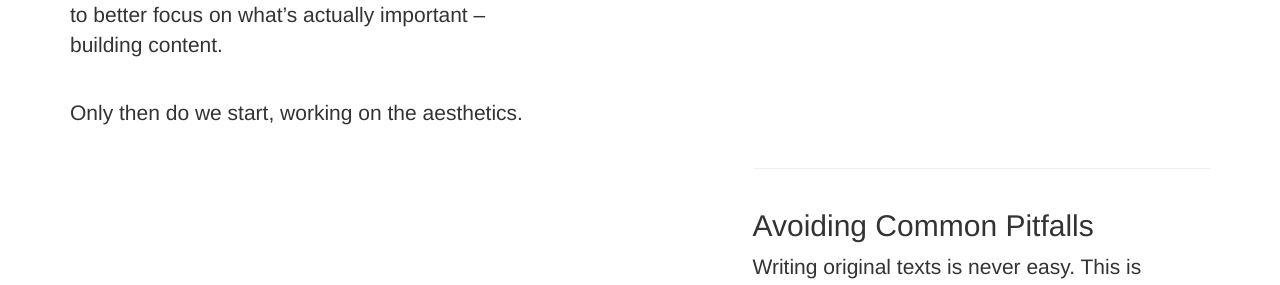
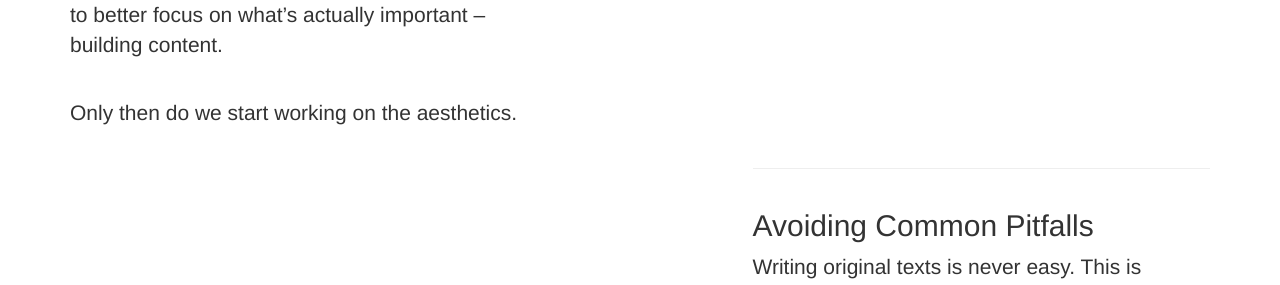
Before and after one commit to drwue/drwuerz, a Jekyll site: the page built from _posts/2014-09-21-services-1.markdown, in a window 1280 px wide and 900 px high, scrolled down 566 px. Shown: the part 159-444 px from the top of the window. Built offline with Jekyll 4.4.1, drawn with Linux system fonts in a browser that asks for light colours; nearby versions of some CDN libraries; library files that are not in the unit come from our copies.

```diff
--- a/_posts/2014-09-21-services-1.markdown
+++ b/_posts/2014-09-21-services-1.markdown
@@ -10,4 +10,4 @@ description: |
   <br><br>
   We can help you devise strategies for writing, so to better focus on what's actually important &ndash; building content.<br><br>
 
-  Only then do we start, working on the aesthetics.
+  Only then do we start working on the aesthetics.
```
